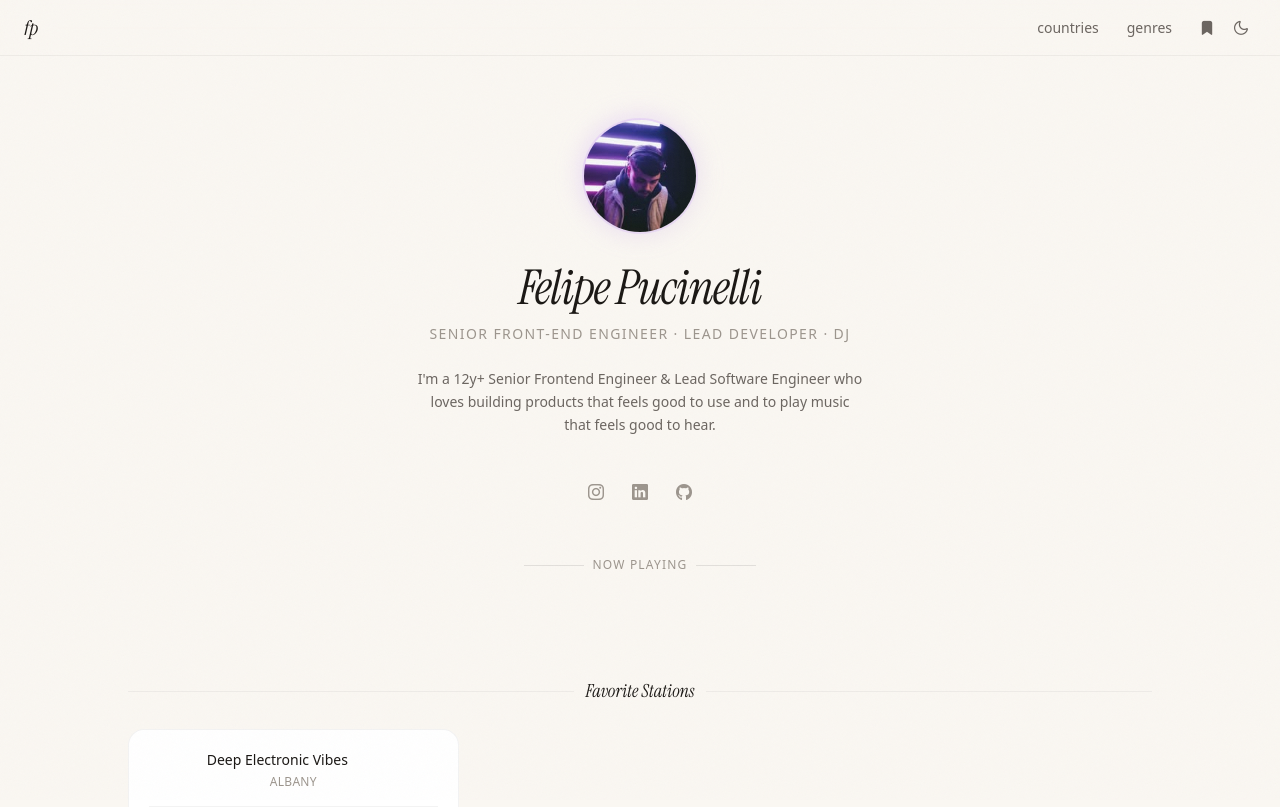
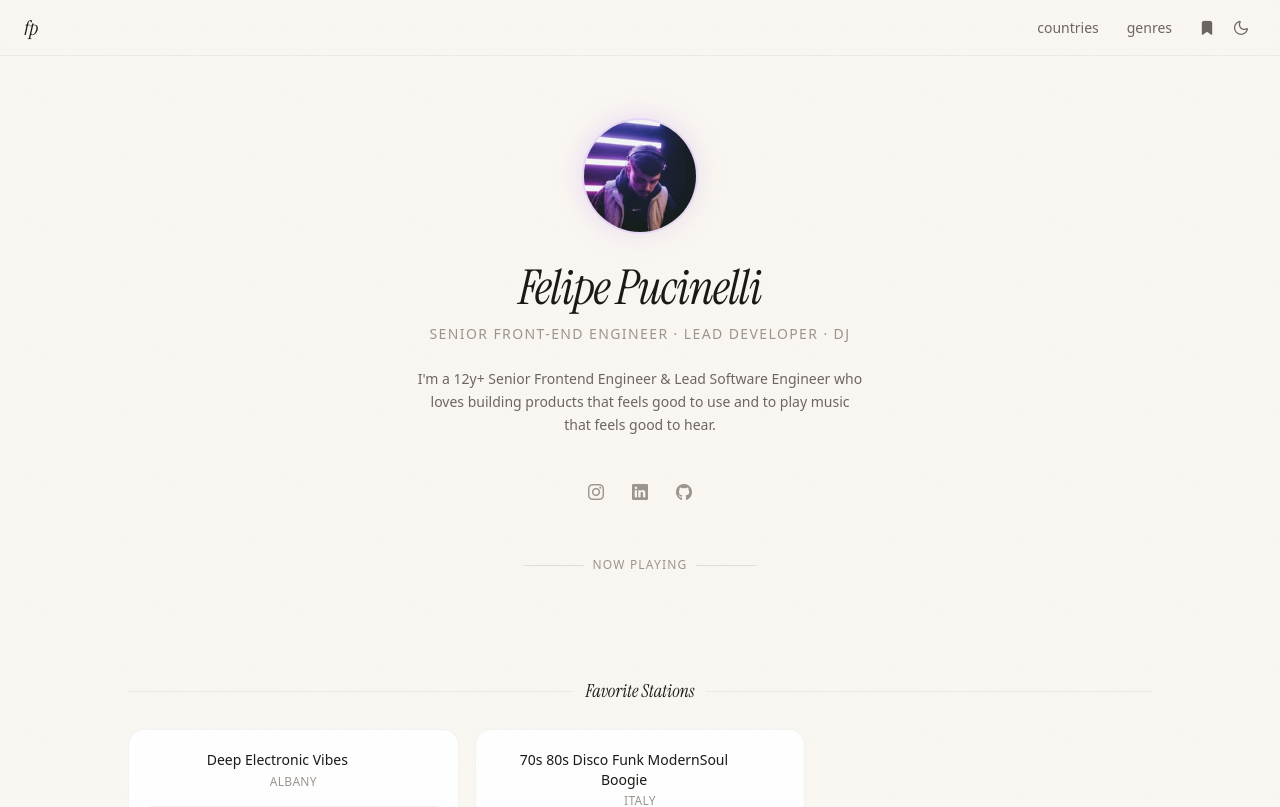
Before and after one commit to fepucinelli/personal-page, a Nuxt app: page / in a window 1280 px wide. Shown: the top 807 px of the page. Built offline with nearby package versions, Linux system fonts and the light colour scheme; no server answers; a web font is replaced by a local one.

Commit message:
add Disco Funk station to system favorites
Co-Authored-By: Claude Opus 4.6 <noreply@anthropic.com>

```diff
--- a/stores/favorites.ts
+++ b/stores/favorites.ts
@@ -1,7 +1,8 @@
 import { defineStore } from 'pinia'
 import type { Station } from '~/types/radio'
 
-const SYSTEM_FAVORITE: Station = {
+const SYSTEM_FAVORITES: Station[] = [
+  {
     id: 'system-radio-8150',
     name: 'Deep Electronic Vibes',
     streamUrl: 'https://az1.sednastream.com/radio/8150/Live',
@@ -13,7 +14,21 @@ const SYSTEM_FAVORITE: Station = {
     popularity: 0,
     isPlayable: true,
     favicon: '',
-}
+  },
+  {
+    id: 'system-disco-funk',
+    name: '70s 80s Disco Funk ModernSoul Boogie',
+    streamUrl: 'https://discofunk.streamingmedia.it/usa',
+    country: 'Italy',
+    countryCode: 'IT',
+    tags: ['disco', 'funk', 'soul', 'boogie'],
+    bitrate: 128,
+    codec: 'MP3',
+    popularity: 0,
+    isPlayable: true,
+    favicon: '',
+  },
+]
 
 function loadFavorites(): Station[] {
   if (!import.meta.client) return []
@@ -31,15 +46,17 @@ function loadFavorites(): Station[] {
 export const useFavoritesStore = defineStore('favorites', () => {
   const stations = ref<Station[]>(loadFavorites())
 
-  const allFavorites = computed<Station[]>(() => [SYSTEM_FAVORITE, ...stations.value])
+  const allFavorites = computed<Station[]>(() => [...SYSTEM_FAVORITES, ...stations.value])
+
+  const isSystemFavorite = (id: string) => SYSTEM_FAVORITES.some(s => s.id === id)
 
   const isFavorite = (id: string) => {
-    if (id === SYSTEM_FAVORITE.id) return true
+    if (isSystemFavorite(id)) return true
     return stations.value.some(s => s.id === id)
   }
 
   function toggleFavorite(station: Station) {
-    if (station.id === SYSTEM_FAVORITE.id) return
+    if (isSystemFavorite(station.id)) return
 
     if (isFavorite(station.id)) {
       stations.value = stations.value.filter(s => s.id !== station.id)
```
Lines whose indentation alone changed are shown as unchanged.
